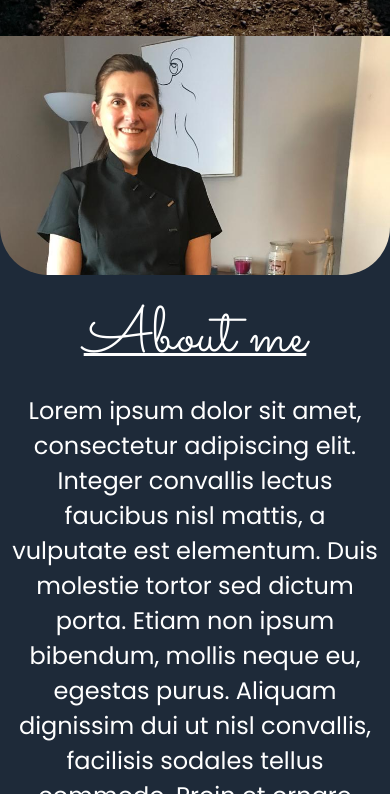
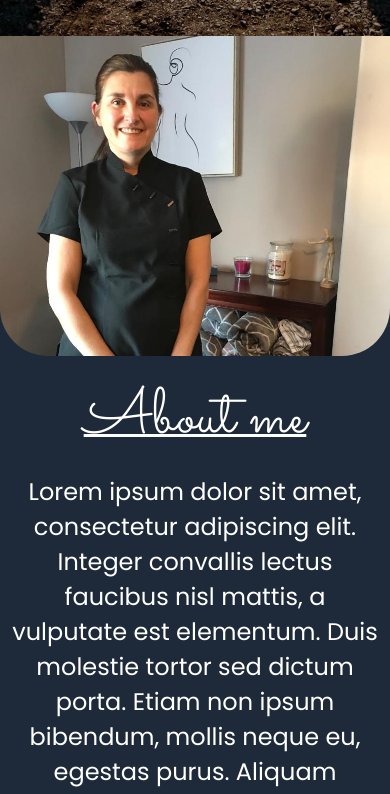
Before and after one commit to howlingunit/stefs-massage-website, a website: page static/index.html in a window 390 px wide. Shown: the part 766-1560 px from the top of the page. Drawn offline with Linux system fonts and the light colour scheme.

Commit message:
picture style update

```diff
--- a/static/style.css
+++ b/static/style.css
@@ -101,8 +101,8 @@ body{
   :root {
     --dimmer-justify-content: space-between;
 
-    --nav-title-font-size: 3.5rem;
-    --nav-title-margin: 3rem 0 0 0;
+    --nav-title-font-size: 4rem;
+    --nav-title-margin: 2rem 0 0 0;
     --nav-align-items: right;
     --nav-items-font-size: 1.5rem;
     --nav-flex-direction: column-reverse;
@@ -114,18 +114,18 @@ body{
 
     --hero-width: 80%;
     --hero-right: 0%;
-    --hero-text-font-size: 2.5rem;
+    --hero-text-font-size: 2rem;
     --hero-text-line-height: 3.2rem;
     --hero-text-align: center;
     --hero-text-margin-bottom: 10%;
     --hero-align-items: center;
-    --hero-margin: 0 0 20% 0;
+    --hero-margin: 0 0 10% 0;
 
     --CTAbutt-width: 18rem;
     --CTAbutt-height: 4.5rem;
 
     --about-me-img-border-radius: 0 0 3rem 3rem;
-    --about-me-img-height: 80%;
+    --about-me-img-height: 20rem;
     --about-me-img-width: 100%;
     --about-me-text-padding: 1rem 0.5rem 0 0.5rem;
     --about-me-text-text-align: center;
@@ -142,7 +142,7 @@ body{
     --tip-padding: 0;
     --tip-gap: 2rem;
     --tip-pic-width: 100%;
-    --tip-pic-height: 100%;
+    --tip-pic-height: 20rem;
     --tip-pic-border-radius: 3rem 3rem 0 0;
     --tip-text-padding: 0 0.5rem 0 0.5rem;
     --tip-text-h1-font-size: 4rem;
@@ -176,6 +176,7 @@ h1 {
   flex-direction: column;
   align-items: center;
   justify-content: var(--dimmer-justify-content);
+  gap: ;
 }
 
 article {
@@ -287,16 +288,17 @@ nav>h1 {
   background-position: top;
   background-repeat: no-repeat;
   background-size: cover;
+  /* flex-grow: 5; */
 
 }
 .about-me {
   overflow: hidden;
-  height: 100vh;
+  height: auto;
 }
 
 .about-me-text {
   width: 100%;
-
+  /* flex-shrink: 5; */
   text-align: var(--about-me-text-text-align);
   padding: var(--about-me-text-padding);
   margin-bottom: var(--about-me-text-margin-bottom);
@@ -317,6 +319,7 @@ nav>h1 {
   justify-content: space-evenly;
 
   height: auto;
+
 
   padding: 13rem 0 10rem 0;
 
@@ -381,7 +384,7 @@ nav>h1 {
 }
 
 .tip {
-  min-height: 60vh;
+  height: auto;
   justify-content: space-between;
   align-items: flex-start;
   gap: var(--tip-gap);
```
